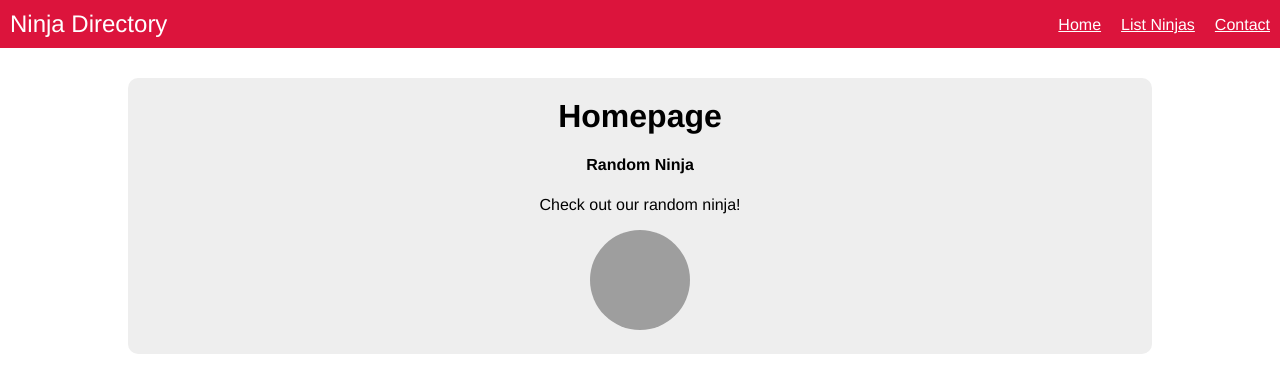
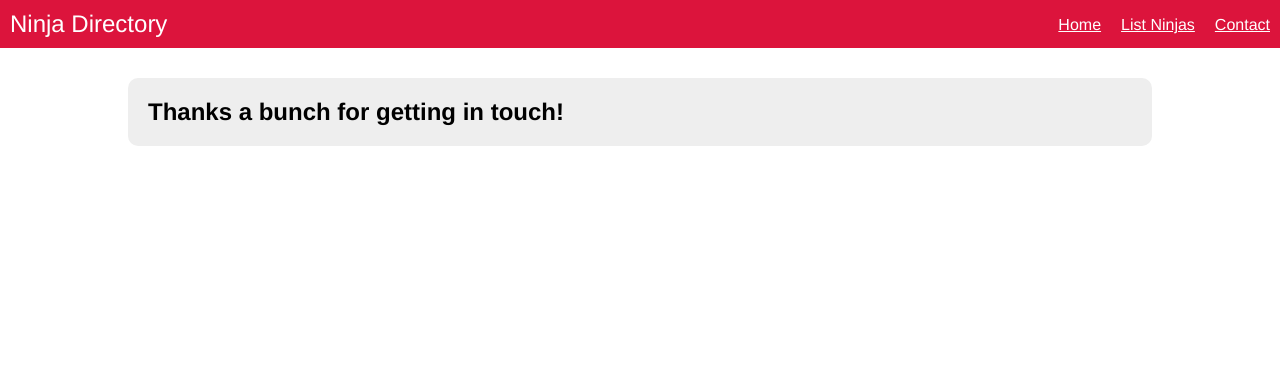
Before and after one commit to Raywire/net-ninja-tutorial-angularjs, a plain HTML site: page index.html at #!/contact-success in a window 1280 px wide. Drawn offline with Linux system fonts and the light colour scheme; grey boxes are pictures that could not be loaded.

Commit message:
Sets up a location service

```diff
--- a/app/app.js
+++ b/app/app.js
@@ -7,7 +7,12 @@ myNinjaApp.config(['$routeProvider', function($routeProvider) {
       controller: 'NinjaController'
     })
     .when('/contact', {
-      templateUrl: 'views/contact.html'
+      templateUrl: 'views/contact.html',
+      controller: 'ContactController'
+    })
+    .when('/contact-success', {
+      templateUrl: 'views/contact-success.html',
+      controller: 'ContactController'
     })
     .when('/directory', {
       templateUrl: 'views/directory.html',
@@ -62,3 +67,9 @@ myNinjaApp.controller('NinjaController', ['$scope', '$http', function($scope, $h
   })
 
 }])
+
+myNinjaApp.controller('ContactController', ['$scope', '$location', function($scope, $location) {
+  $scope.sendMessage = function() {
+    $location.path('/contact-success')
+  }
+}])
--- /dev/null
+++ b/views/contact-success.html
@@ -0,0 +1,3 @@
+<div class="content">
+  <h2>Thanks a bunch for getting in touch!</h2>
+</div>
```
Also changed, not shown: views/contact.html (+1 -1 lines).
